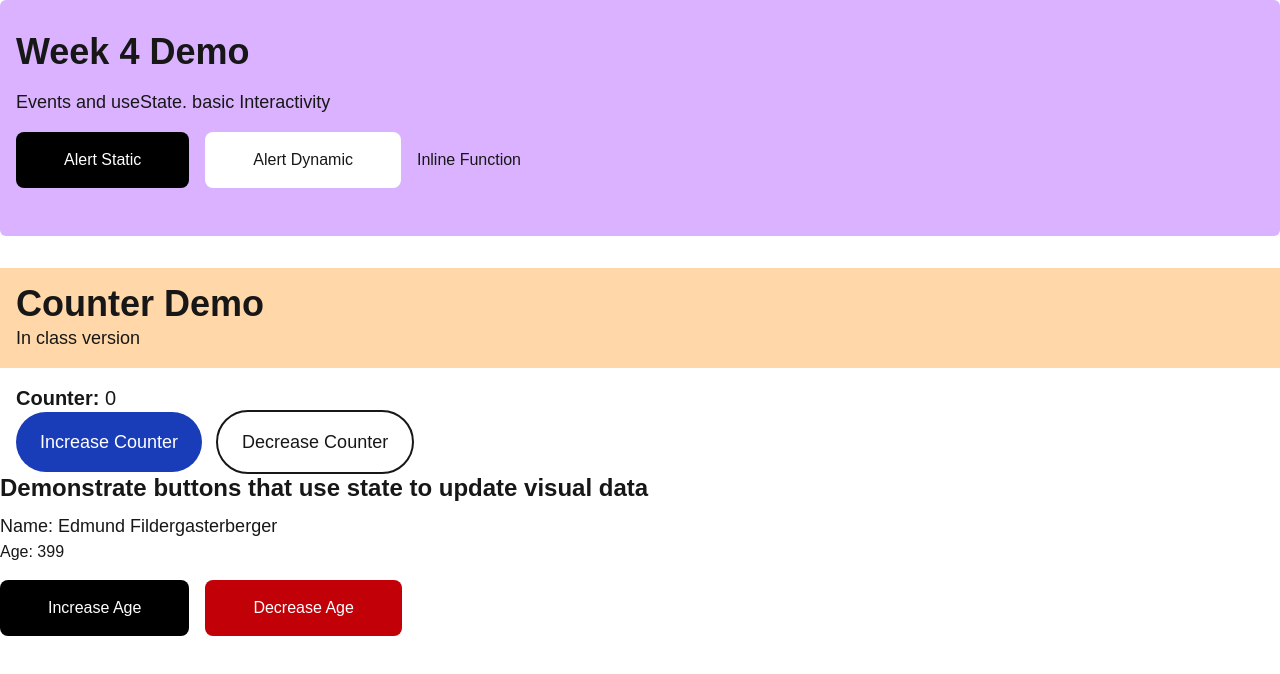
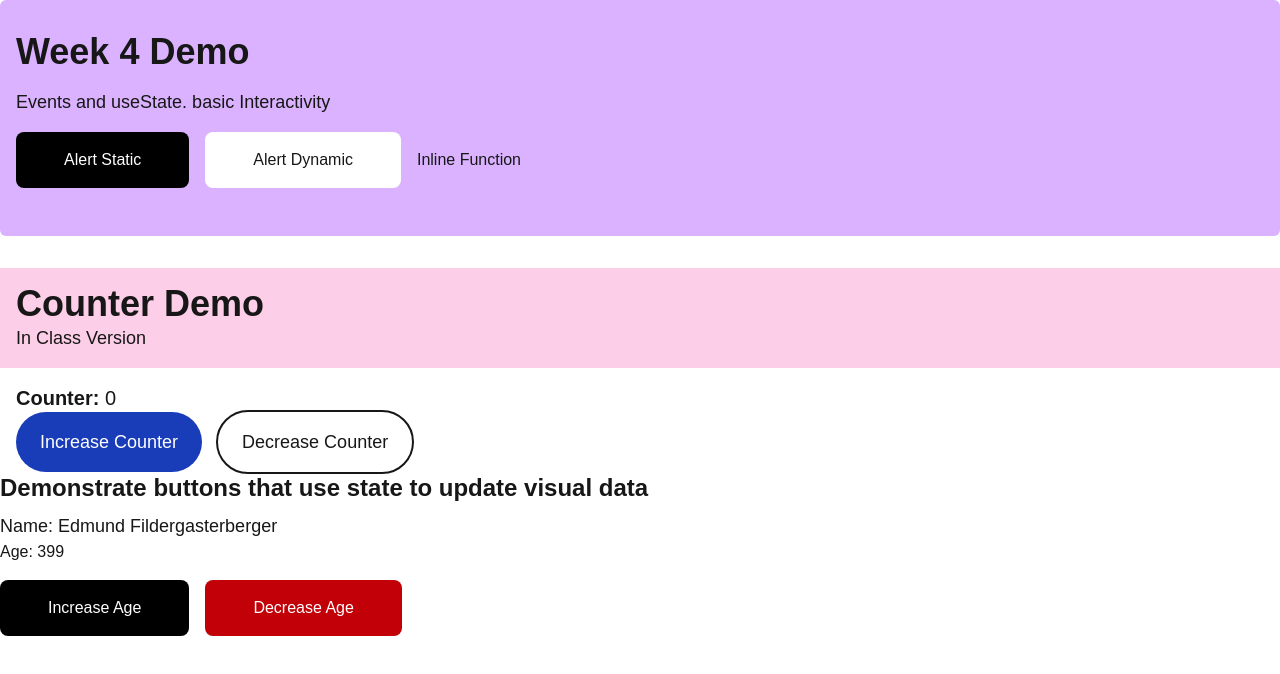
Before and after one commit to louielynmata/cprg-306-demo-site, a Next.js app: page /week-4 in a window 1280 px wide. Shown: the top 674 px of the page. Built offline with nearby package versions, Linux system fonts and the light colour scheme.

Commit message:
SectionHeader week 4 example

```diff
--- /dev/null
+++ b/app/components/SectionHeader.js
@@ -0,0 +1,12 @@
+export default function SectionHeader({
+  title,
+  description,
+  bgColor = "bg-orange-200",
+}) {
+  return (
+    <header className={`mt-8 mb-4 p-4 ${bgColor}`}>
+      <h2 className="text-2xl lg:text-4xl font-semibold">{title}</h2>
+      <p className="text-lg">{description}</p>
+    </header>
+  );
+}
--- a/app/week-4/page.js
+++ b/app/week-4/page.js
@@ -1,6 +1,6 @@
 "use client";
 import { useState } from "react";
-
+import SectionHeader from "../components/SectionHeader";
 /* GOALS:
 - extract Button.js and make callback dynamically assigned
 - create button layout component
@@ -68,10 +68,12 @@ export default function Page() {
         </div>
       </header>
       <section>
-        <header className="mt-8 mb-4 p-4 bg-orange-200">
-          <h2 className="text-2xl lg:text-4xl font-semibold">Counter Demo</h2>
-          <p className="text-lg">In class version</p>
-        </header>
+        <SectionHeader
+          title="Counter Demo"
+          description="In Class Version"
+          bgColor="bg-pink-200"
+        />
+
         <div className="px-4">
           <h3 className="text-xl">
             <span className="font-semibold">Counter:</span> {counterNumber}
```
